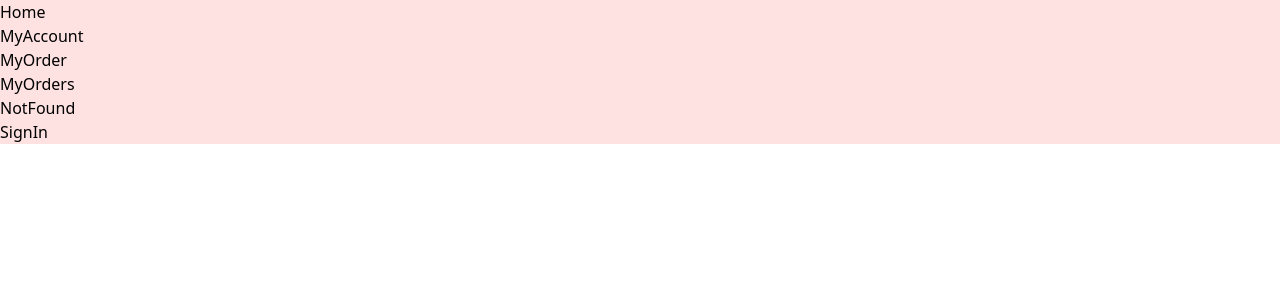
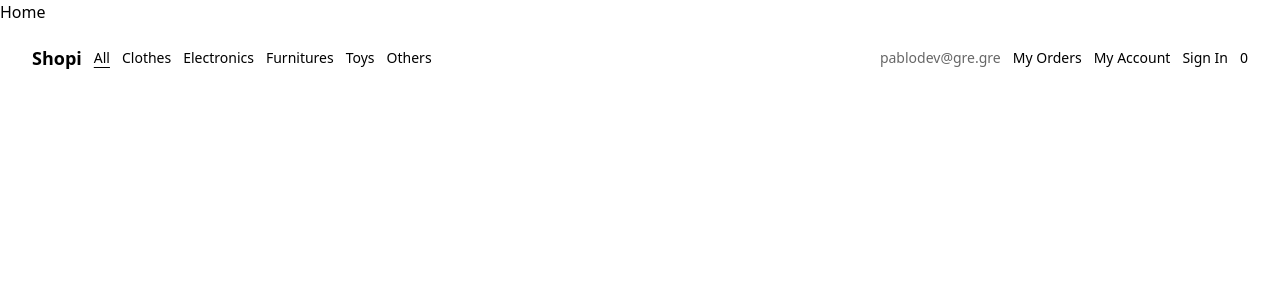
Before and after one commit to pablex72/ecommerce-shop-react, a React (Vite) app: page / in a window 1280 px wide. Shown: the top 300 px of the page. Built offline with nearby package versions, Linux system fonts and the light colour scheme.

Commit message:
feat: creating routes and Navbar component

```diff
--- a/package.json
+++ b/package.json
@@ -11,7 +11,8 @@
   },
   "dependencies": {
     "react": "^18.2.0",
-    "react-dom": "^18.2.0"
+    "react-dom": "^18.2.0",
+    "react-router-dom": "^6.23.1"
   },
   "devDependencies": {
     "@types/react": "^18.2.66",
--- /dev/null
+++ b/src/Components/Navbar/index.jsx
@@ -0,0 +1,104 @@
+import React from "react";
+import { NavLink } from "react-router-dom";
+
+const Navbar = () => {
+  const activeStyle = "underline underline-offset-4";
+  return (
+    <nav className="flex justify-between items-center fixed z-10 w-full py-5 px-8 text-sm font-light">
+      <ul className="flex items-center gap-3 ">
+        <li className="font-semibold text-lg">
+          <NavLink
+            to="/"
+          >
+            Shopi
+          </NavLink>
+        </li>
+        <li>
+          <NavLink
+            to="/"
+            className={({ isActive }) => (isActive ? activeStyle : undefined)}
+          >
+            All
+          </NavLink>
+        </li>
+        <li>
+          <NavLink
+            to="/clothes"
+            className={({ isActive }) => (isActive ? activeStyle : undefined)}
+          >
+            Clothes
+          </NavLink>
+        </li>
+        <li>
+          <NavLink
+            to="/electronics"
+            className={({ isActive }) => (isActive ? activeStyle : undefined)}
+          >
+            Electronics
+          </NavLink>
+        </li>
+        <li>
+          <NavLink
+            to="/furnitures"
+            className={({ isActive }) => (isActive ? activeStyle : undefined)}
+          >
+            Furnitures
+          </NavLink>
+        </li>
+        <li>
+          <NavLink
+            to="/toys"
+            className={({ isActive }) => (isActive ? activeStyle : undefined)}
+          >
+            Toys
+          </NavLink>
+        </li>
+        <li>
+          <NavLink
+            to="/others"
+            className={({ isActive }) => (isActive ? activeStyle : undefined)}
+          >
+            Others
+          </NavLink>
+        </li>
+      </ul>
+      <ul className="flex items-center gap-3 ">
+        <li className='text-black/60'>pablodev@gre.gre </li>
+        <li>
+          <NavLink
+            to="/my-orders"
+            className={({ isActive }) => (isActive ? activeStyle : undefined)}
+          >
+            My Orders
+          </NavLink>
+        </li>
+        <li>
+          <NavLink
+            to="/my-account"
+            className={({ isActive }) => (isActive ? activeStyle : undefined)}
+          >
+            My Account
+          </NavLink>
+        </li>
+        <li>
+          <NavLink
+            to="/sign-in"
+            className={({ isActive }) => (isActive ? activeStyle : undefined)}
+          >
+            Sign In
+          </NavLink>
+        </li>
+        <li>
+          <NavLink
+            to="/furnitures"
+            className={({ isActive }) => (isActive ? activeStyle : undefined)}
+          >
+            0
+          </NavLink>
+        </li>
+      </ul>
+    </nav>
+  );
+};
+
+export default Navbar;
--- a/src/pages/app/App.jsx
+++ b/src/pages/app/App.jsx
@@ -1,24 +1,32 @@
+import { useRoutes, BrowserRouter } from "react-router-dom";
+import Home from "../Home";
+import MyAccount from "../MyAccount";
+import MyOrder from "../MyOrder";
+import MyOrders from "../MyOrders";
+import NotFound from "../NotFound";
+import SignIn from "../SignIn";
+import "./App.css";
+import Navbar from "../../Components/Navbar";
 
-import './App.css'
-import Home from '../Home'
-import MyAccount from '../MyAccount'
-import MyOrder from '../MyOrder'
-import MyOrders from '../MyOrders'
-import NotFound from '../NotFound'
-import SignIn from '../SignIn'
-function App() {
+const AppRoutes = () => {
+  let routes = useRoutes([
+    { path: "/", element: <Home />, },
+    { path: "/my-account", element: <MyAccount />, },
+    { path: "/my-order", element: <MyOrder />, },
+    { path: "/my-orders", element: <MyOrders />, },
+    { path: "/sign-in", element: <SignIn />, },
+    { path: "/*", element: <NotFound />, },
+  ]);
+  return routes;
+};
 
+const App = () => {
   return (
-      <div className="bg-red-100">
-        <Home />
-        <MyAccount />
-        <MyOrder />
-        <MyOrders />
-        <NotFound />
-        <SignIn />
-      </div>
+    <BrowserRouter>
+      <AppRoutes />
+      <Navbar />
+    </BrowserRouter>
+  );
+};
 
-  )
-}
-
-export default App
+export default App;
```
Also changed, not shown: 1 other file (tests, documents, lock files or other folders).
